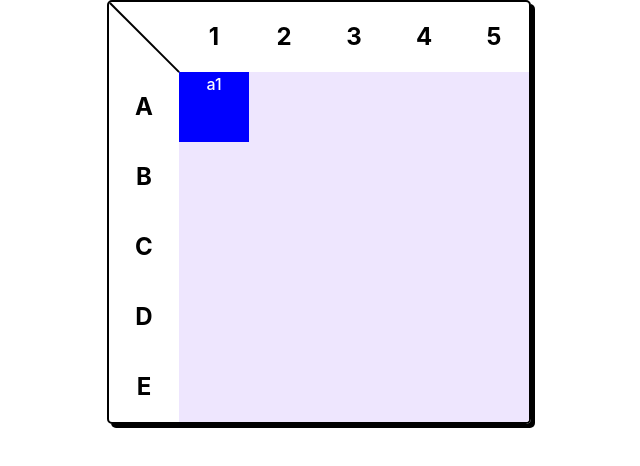
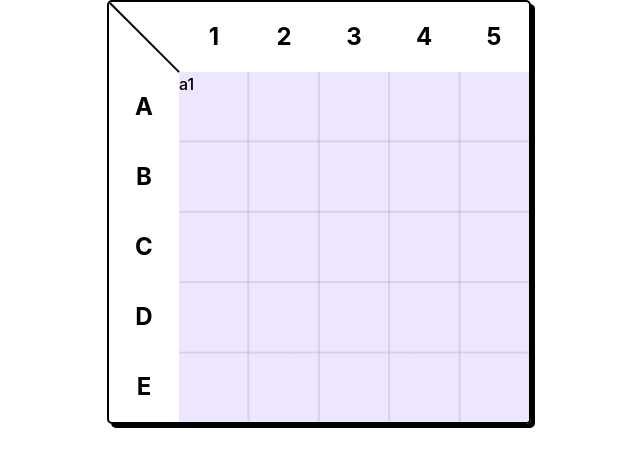
Before and after one commit to DenisGrishin/spaces-battles, a React (Vite) app: page / in a window 1280 px wide. Shown: the top 466 px of the page, without its empty margins (321-961 px from the left). Built offline with nearby package versions, Linux system fonts and the light colour scheme.

Commit message:
fix: испраил сетку на div c tabel

```diff
--- a/src/modules/Battlefield/Board/Board.module.css
+++ b/src/modules/Battlefield/Board/Board.module.css
@@ -12,30 +12,18 @@
 .tabel {
   background-color: var(--background);
   position: relative;
-  width: 350px;
-  height: 350px;
-}
-
-.row:first-child .cell {
+  display: grid;
   border-top: var(--border-width) solid var(--border);
-}
-.row .cell:first-child {
   border-left: var(--border-width) solid var(--border);
-}
-
-.row:last-child {
-  border-right: none;
+  background-image: linear-gradient(
+      to left,
+      var(--border-gray) 2px,
+      transparent 1px
+    ),
+    linear-gradient(to top, var(--border-gray) 2px, transparent 1px);
+  background-size: 4.4rem 4.4rem;
 }
 .cell {
-  border-left: var(--border-width) solid var(--border-gray);
-  border-bottom: var(--border-width) solid var(--border-gray);
   width: 70px;
   height: 70px;
-  text-align: center;
 }
-.row:last-child .cell {
-  border-bottom: none;
-}
-.cell:last-child {
-  border-right: none;
-}
--- a/src/modules/Battlefield/Board/Board.tsx
+++ b/src/modules/Battlefield/Board/Board.tsx
@@ -30,22 +30,11 @@ export function Board({ rowsAndColumns = 5, stateBattlefield }: ProsBoard) {
   const snapToGridModifier = createSnapModifier(70);
 
   const renderTablet = useMemo(() => {
-    return stateBattlefield.map((row, indxRow) => {
-      const renderCells = row.map((cell, indxCell) => {
-        return (
-          <Ship
-            key={indxCell}
-            index={indxCell}
-            customClassName={styles.cell}
-            dataShip={cell}
-          />
-        );
-      });
-
+    return stateBattlefield.flat().map((cell, indxRow) => {
       return (
-        <tr key={indxRow} className={classNames(styles.row)}>
-          {...renderCells}
-        </tr>
+        <div key={indxRow} className={classNames(styles.cell)}>
+          {cell}
+        </div>
       );
     });
   }, [stateBattlefield]);
@@ -59,7 +48,12 @@ export function Board({ rowsAndColumns = 5, stateBattlefield }: ProsBoard) {
           <Coordinates rowsAndColumns={rowsAndColumns} type="vertical" />
 
           <DndContext modifiers={[restrictToParentElement, snapToGridModifier]}>
-            <table className={classNames(styles.tabel)}>{renderTablet}</table>
+            <div
+              className={classNames(styles.tabel)}
+              style={{ gridTemplateColumns: `repeat(${rowsAndColumns}, 1fr)` }}
+            >
+              {renderTablet}
+            </div>
           </DndContext>
         </div>
       </div>
```
